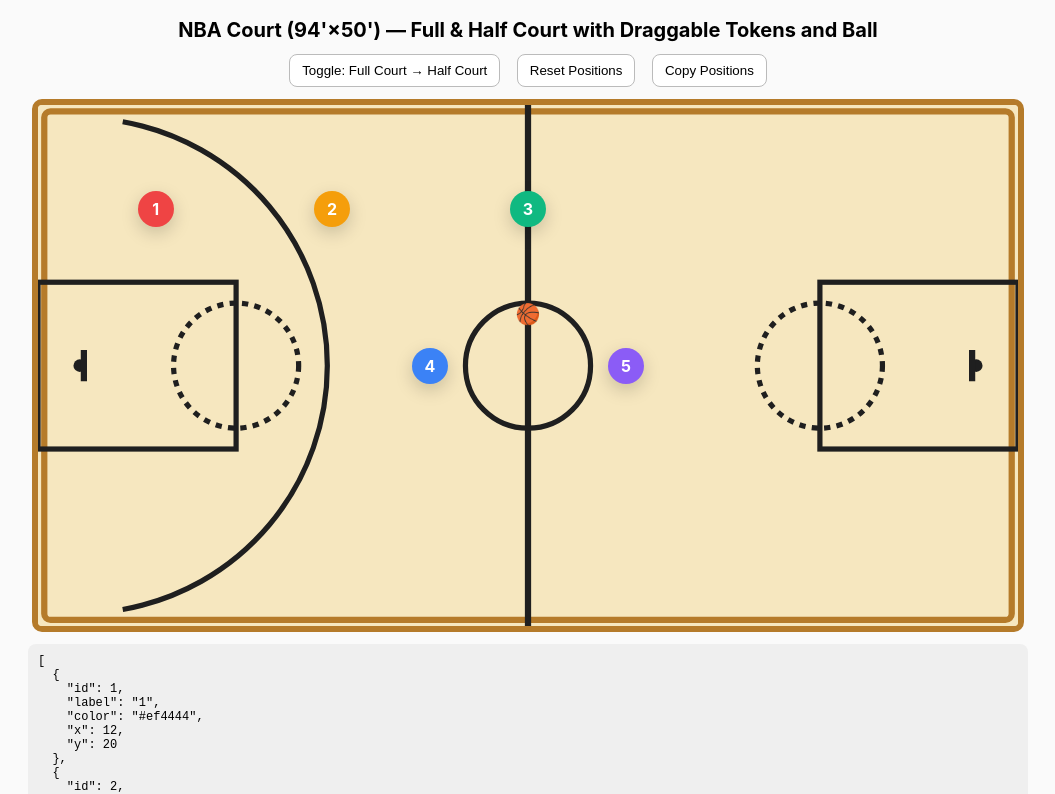
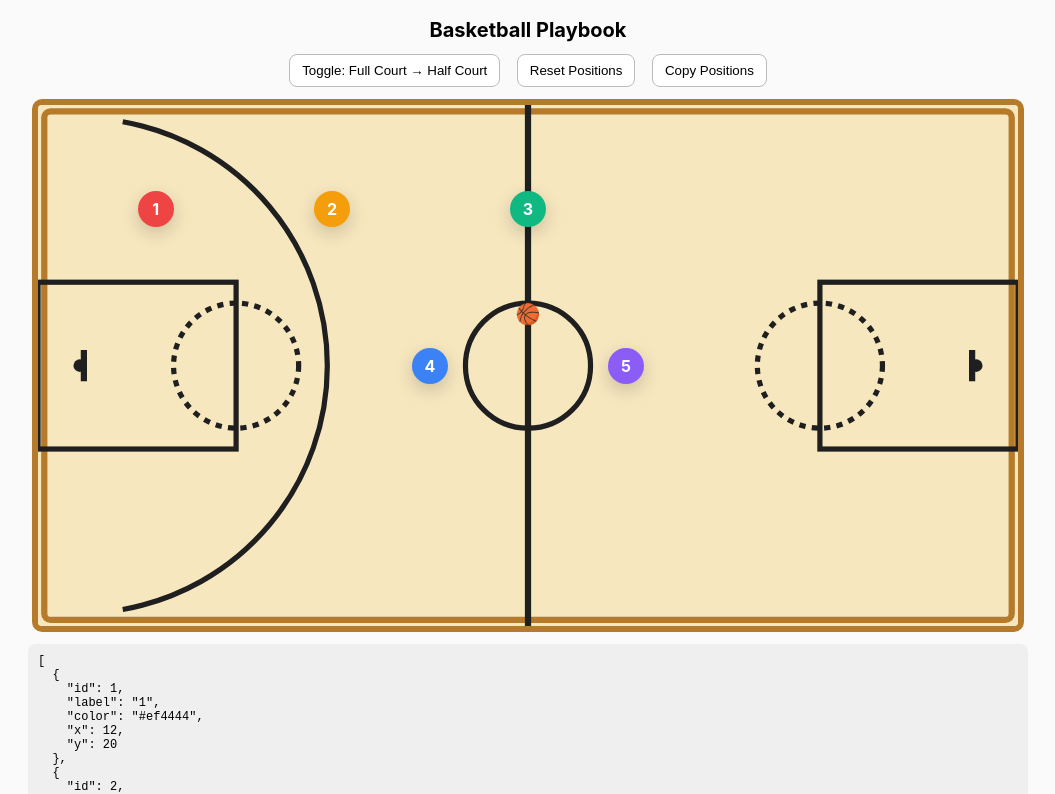
Before and after one commit to Steven0999/Playbook-animation, a plain HTML site: page index.html in a window 1280 px wide. Shown: the top 794 px of the page, without its empty margins (112-1167 px from the left). Drawn offline with Linux system fonts and the light colour scheme.

Commit message:
Change title to 'Basketball Playbook'

```diff
--- a/index.html
+++ b/index.html
@@ -18,7 +18,7 @@ pre { width: 94vw; max-width:980px; margin:12px auto 0; background:#efefef; padd
   </style>
 </head>
 <body>
-  <h1>NBA Court (94'×50') — Full & Half Court with Draggable Tokens and Ball</h1>
+  <h1>Basketball Playbook</h1>
   <div class="controls">
     <button id="toggle">Toggle: Full Court → Half Court</button>
     <button id="reset">Reset Positions</button>
@@ -47,7 +47,8 @@ pre { width: 94vw; max-width:980px; margin:12px auto 0; background:#efefef; padd
   </svg>
 </div>
 
-  </div>  <pre id="positions"></pre>  <script>
+  </div>
+  <pre id="positions"></pre>  <script>
     const SCALE = 10;
     const COURT_LENGTH_FT = 94;
     const COURT_WIDTH_FT = 50;
@@ -175,5 +176,6 @@ pre { width: 94vw; max-width:980px; margin:12px auto 0; background:#efefef; padd
     });
 
     window.addEventListener('resize', refresh3pt);
-  </script></body>
+  </script>
+</body>
 </html>
```
